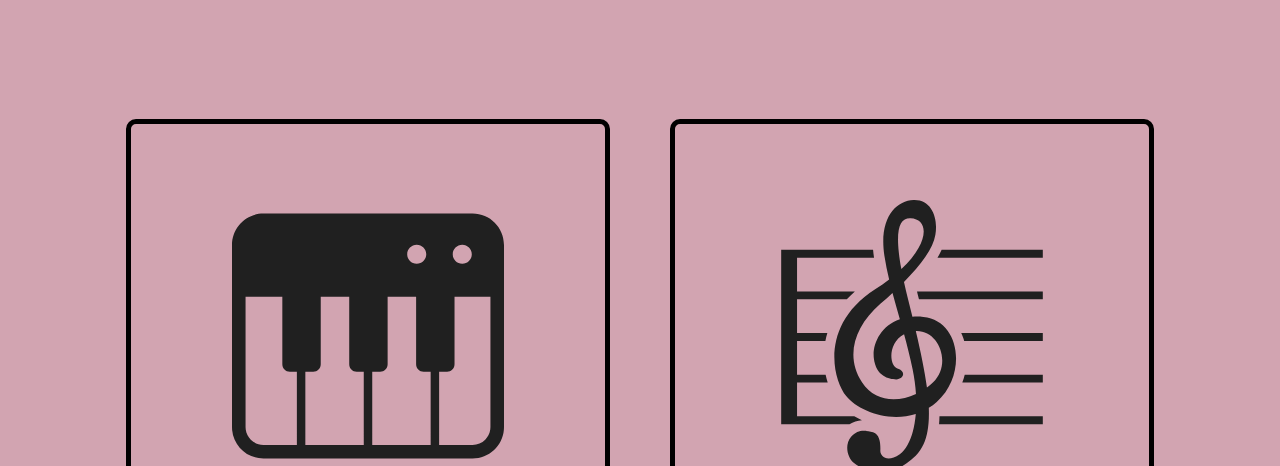
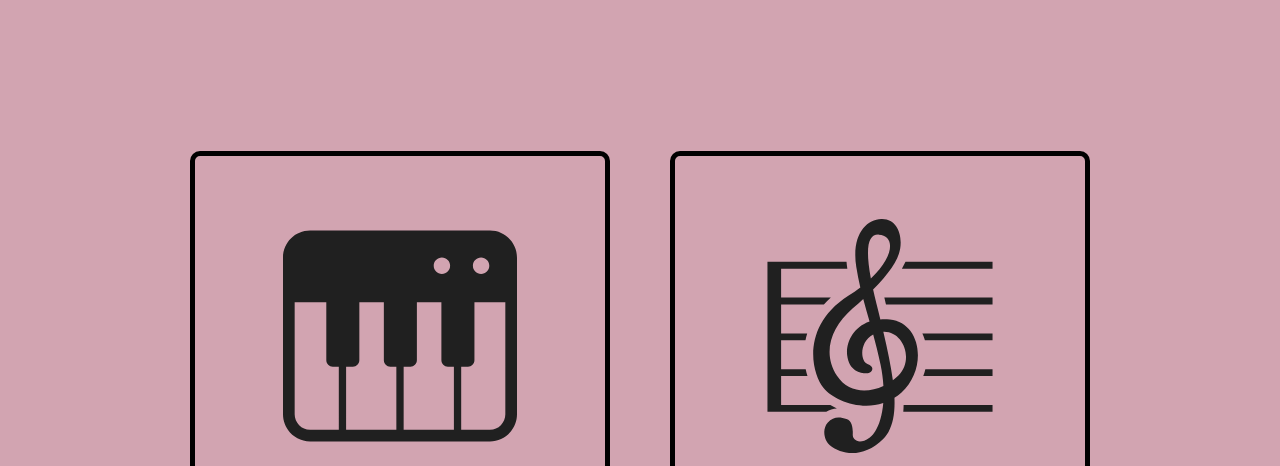
Before and after one commit to cloudblaze123/LittlePiano, a website built with Parcel: page homepage.html in a window 1280 px wide. Shown: the part 78-544 px from the top of the page. Built offline with nearby package versions, Linux system fonts and the light colour scheme.

Commit message:
这是一次小更新 主要变化： 给钢琴键盘页的返回键设置了主页路径 主页也同样设置了钢琴键盘页的路径 同时微调了主页的样式代码，现在横屏查看主页时，导航元素不会再溢出容器显示到屏幕外

```diff
--- a/homepage.css
+++ b/homepage.css
@@ -16,10 +16,18 @@
 
 
 body{
-    background-color: rgb(6, 71, 36);
+    --_primary_color: rgb(6, 71, 36);
+    --_secondary_color: rgb(210, 164, 177);
 }
-main{
-    background-color: rgb(210, 164, 177);
+
+
+
+
+body{
+    background-color: var(--_secondary_color);
+}
+.headbar{
+    background-color: var(--_primary_color);
 }
 
 
@@ -96,6 +104,8 @@ main{
 
     flex-wrap: wrap;
 
+    overflow: scroll;
+
     justify-content: center;
     align-items: center;
 }
@@ -105,8 +115,8 @@ main{
 
 
 .nav_item-container{
-    width: calc(100px + 30vw);
-    height: calc(100px + 30vw);
+    width: calc(100px + 25vw);
+    height: calc(100px + 25vw);
 
     border: 5px solid black;
     border-radius: 10px;
--- a/homepage.html
+++ b/homepage.html
@@ -24,7 +24,7 @@
         <main>
             <nav class="navigation">
                 <div class="nav_item-container">
-                    <a class="nav_item" href="music_keyboard.html">
+                    <a class="nav_item" href="play_instrument.html">
                         <div class="nav_item_img-container">
                             <img class="nav_item_img" src="assets/icon/piano_keyboard.svg" alt="键盘图标" width="100" height="100">
                         </div>
--- a/play_instrument.css
+++ b/play_instrument.css
@@ -122,12 +122,13 @@ main{
 
 .control_item[action='go_back']{
     background-image: var(--_back_bright_icon_url);
-    background-color: transparent;
     background-position: center;
     background-size: auto 80%;
     background-repeat: no-repeat;
 
+    background-color: transparent;
     margin-right: 0.5em;
+    display: block;
 }
 .control_item[action='move_keyboard']{
     background-image: var(--_move_bright_icon_url);
```
Also changed, not shown: play_instrument.html (+1 -1 lines).
